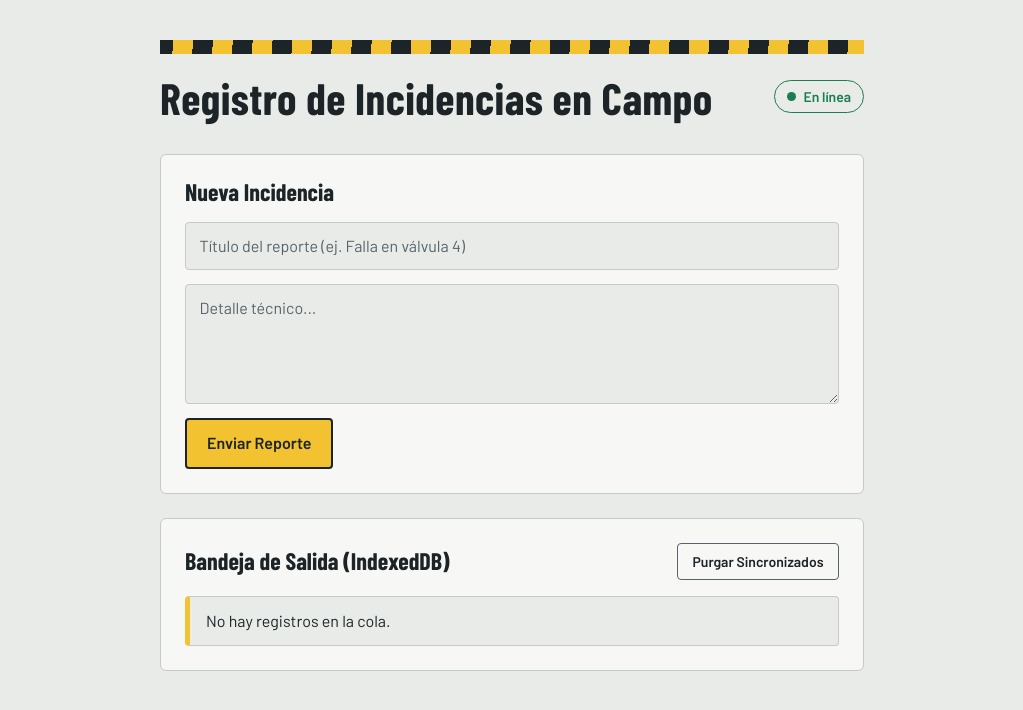
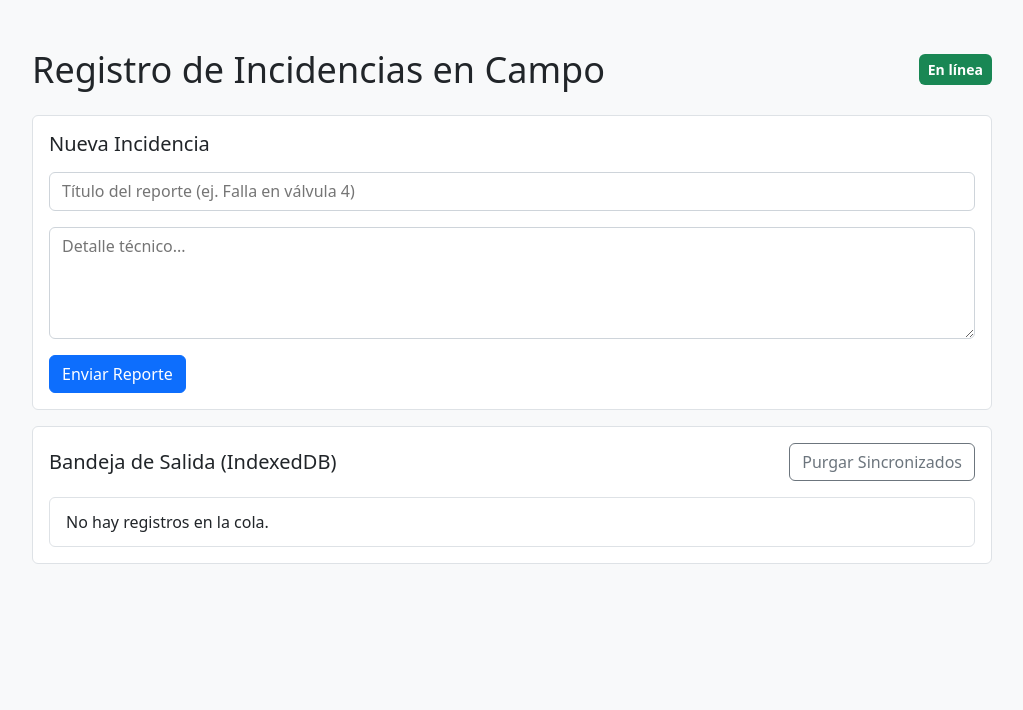
Before and after one commit to FREDYCATARINO/Practica_PWA, a plain HTML site: page index.html in a window 1280 px wide. Shown: the whole page, without its empty margins (128-1151 px from the left). Drawn offline with nearby package versions, Linux system fonts and the light colour scheme.

Commit message:
Simplify CSS with Bootstrap-style basics

```diff
--- a/main.css
+++ b/main.css
@@ -1,36 +1,4 @@
-@import url("https://fonts.googleapis.com/css2?family=Barlow+Condensed:wght@600;700&family=Barlow:wght@400;500;600&display=swap");
-
-/* ---------- Tokens ---------- */
-:root {
-  --papel: #e8ebe8;
-  --superficie: #f7f8f6;
-  --tinta: #1c2428;
-  --acero: #56646b;
-  --linea: #c3cac7;
-  --senal: #f2c230;
-  /* amarillo de seguridad */
-  --en-linea: #1d7d52;
-  --sin-red: #b83a26;
-  --foco: #0b5cad;
-
-  --fuente-titulo: "Barlow Condensed", "Arial Narrow", Impact, sans-serif;
-  --fuente-cuerpo: "Barlow", system-ui, -apple-system, "Segoe UI", sans-serif;
-}
-
-@media (prefers-color-scheme: dark) {
-  :root {
-    --papel: #161c1f;
-    --superficie: #1f282c;
-    --tinta: #e9eeea;
-    --acero: #9aa8ae;
-    --linea: #354145;
-    --en-linea: #4cc38a;
-    --sin-red: #ff7a63;
-    --foco: #6db3ff;
-  }
-}
-
-/* ---------- Base ---------- */
+/* Estilos básicos inspirados en Bootstrap */
 *,
 *::before,
 *::after {
@@ -39,180 +7,146 @@
 
 body {
   margin: 0;
-  background: var(--papel);
-  color: var(--tinta);
-  font-family: var(--fuente-cuerpo);
+  background: #f8f9fa;
+  color: #212529;
+  font-family: system-ui, -apple-system, "Segoe UI", sans-serif;
   font-size: 1rem;
   line-height: 1.5;
 }
 
 .container {
-  width: min(100% - 2rem, 44rem);
+  width: min(100% - 2rem, 960px);
   margin-inline: auto;
 }
 
 .py-5 {
-  padding-block: 2.5rem;
+  padding-block: 3rem;
+}
+
+header {
+  display: flex;
+  align-items: center;
+  justify-content: space-between;
+  gap: 1rem;
+  margin-bottom: 1.5rem;
 }
 
 h1,
 h2 {
-  font-family: var(--fuente-titulo);
-  font-weight: 700;
-  line-height: 1.1;
   margin: 0;
-}
-
-/* ---------- Encabezado (el único acento fuerte) ---------- */
-header {
-  display: flex;
-  align-items: flex-start;
-  justify-content: space-between;
-  gap: 1rem;
-  margin-bottom: 2rem;
-  padding-top: 1.25rem;
-  border-top: 14px solid transparent;
-  border-image: repeating-linear-gradient(-45deg,
-      var(--senal) 0 14px,
-      var(--tinta) 14px 28px) 1;
+  font-weight: 500;
+  line-height: 1.2;
 }
 
 h1 {
-  font-size: clamp(2rem, 6vw, 2.75rem);
-  letter-spacing: 0.01em;
+  font-size: clamp(1.75rem, 4vw, 2.25rem);
 }
 
-/* ---------- Indicador de red ---------- */
+main {
+  display: grid;
+  gap: 1rem;
+}
+
+.card {
+  padding: 1rem;
+  background: #fff;
+  border: 1px solid #dee2e6;
+  border-radius: 0.375rem;
+}
+
+.card h2 {
+  margin-bottom: 1rem;
+  font-size: 1.25rem;
+}
+
 .badge {
-  flex-shrink: 0;
-  display: inline-flex;
-  align-items: center;
-  gap: 0.45rem;
-  margin-top: 0.4rem;
-  padding: 0.3rem 0.75rem;
-  border: 1.5px solid currentColor;
-  border-radius: 999px;
+  display: inline-block;
+  padding: 0.35em 0.65em;
+  border-radius: 0.375rem;
   font-size: 0.875rem;
   font-weight: 600;
   white-space: nowrap;
 }
 
-.badge::before {
-  content: "";
-  width: 0.55rem;
-  height: 0.55rem;
-  border-radius: 50%;
-  background: currentColor;
-}
-
 .badge.online {
-  color: var(--en-linea);
+  color: #fff;
+  background: #198754;
 }
 
 .badge.offline {
-  color: var(--sin-red);
+  color: #fff;
+  background: #dc3545;
 }
 
-/* ---------- Secciones ---------- */
-main {
-  display: grid;
-  gap: 1.5rem;
-}
-
-.card {
-  background: var(--superficie);
-  border: 1px solid var(--linea);
-  border-radius: 6px;
-  padding: 1.5rem;
-}
-
-.card h2 {
-  font-size: 1.5rem;
-  margin-bottom: 1rem;
-}
-
-/* ---------- Formulario ---------- */
 form {
   display: grid;
-  gap: 0.875rem;
+  gap: 1rem;
 }
 
 input,
 textarea {
   width: 100%;
-  padding: 0.7rem 0.85rem;
-  background: var(--papel);
-  color: var(--tinta);
-  border: 1.5px solid var(--linea);
-  border-radius: 4px;
+  padding: 0.375rem 0.75rem;
+  color: #212529;
+  background: #fff;
+  border: 1px solid #ced4da;
+  border-radius: 0.375rem;
   font: inherit;
 }
 
-input::placeholder,
-textarea::placeholder {
-  color: var(--acero);
+input {
+  min-height: 2.4rem;
 }
 
 textarea {
-  min-height: 7.5rem;
+  min-height: 7rem;
   resize: vertical;
 }
 
-input:focus-visible,
-textarea:focus-visible,
+input:focus,
+textarea:focus,
 button:focus-visible {
-  outline: 3px solid var(--foco);
-  outline-offset: 2px;
+  outline: 0;
+  border-color: #86b7fe;
+  box-shadow: 0 0 0 0.25rem rgb(13 110 253 / 25%);
 }
 
-input:focus-visible,
-textarea:focus-visible {
-  border-color: var(--foco);
-}
-
-/* ---------- Botones ---------- */
 button {
+  padding: 0.375rem 0.75rem;
+  border: 1px solid transparent;
+  border-radius: 0.375rem;
   font: inherit;
-  font-weight: 600;
   cursor: pointer;
-  border-radius: 4px;
-  padding: 0.7rem 1.25rem;
-  transition: background-color 0.15s, transform 0.1s;
-}
-
-button:active {
-  transform: translateY(1px);
 }
 
 button:disabled {
-  opacity: 0.55;
+  opacity: 0.65;
   cursor: not-allowed;
 }
 
 #btn-enviar {
   justify-self: start;
-  background: var(--senal);
-  color: #1c2428;
-  border: 2px solid #1c2428;
+  color: #fff;
+  background: #0d6efd;
+  border-color: #0d6efd;
 }
 
 #btn-enviar:hover:not(:disabled) {
-  background: #ffd24d;
+  background: #0b5ed7;
+  border-color: #0a58ca;
 }
 
 #btn-purgar {
-  padding: 0.45rem 0.9rem;
-  font-size: 0.875rem;
+  color: #6c757d;
   background: transparent;
-  color: var(--tinta);
-  border: 1.5px solid var(--acero);
+  border-color: #6c757d;
 }
 
 #btn-purgar:hover:not(:disabled) {
-  background: var(--papel);
+  color: #fff;
+  background: #6c757d;
 }
 
-/* ---------- Bandeja de salida ---------- */
 .header-lista {
   display: flex;
   align-items: center;
@@ -226,26 +160,25 @@ button:disabled {
 }
 
 #lista-outbox {
-  list-style: none;
+  display: grid;
+  gap: 0.5rem;
   margin: 0;
   padding: 0;
-  display: grid;
-  gap: 0.6rem;
+  list-style: none;
 }
 
 #lista-outbox:empty::before {
+  padding: 0.75rem 1rem;
+  color: #6c757d;
   content: "No hay reportes en la bandeja.";
-  color: var(--acero);
 }
 
 #lista-outbox li {
   padding: 0.75rem 1rem;
-  background: var(--papel);
-  border: 1px solid var(--linea);
-  border-left: 5px solid var(--senal);
-  /* pendiente por defecto */
-  border-radius: 4px;
   overflow-wrap: anywhere;
+  background: #fff;
+  border: 1px solid #dee2e6;
+  border-radius: 0.375rem;
 }
 
 #lista-outbox li strong {
@@ -254,42 +187,31 @@ button:disabled {
 
 #lista-outbox li small,
 #lista-outbox li span {
-  color: var(--acero);
+  color: #6c757d;
 }
 
-/* Estados (ajusta la clase a la que use tu app.js) */
 #lista-outbox li.pendiente,
 #lista-outbox li[data-estado="pendiente"] {
-  border-left-color: var(--senal);
+  border-left: 4px solid #ffc107;
 }
 
 #lista-outbox li.sincronizado,
 #lista-outbox li[data-estado="sincronizado"] {
-  border-left-color: var(--en-linea);
+  border-left: 4px solid #198754;
 }
 
-/* ---------- Móvil ---------- */
-@media (max-width: 30rem) {
+@media (max-width: 576px) {
   .py-5 {
     padding-block: 1.5rem;
   }
 
-  .card {
-    padding: 1.1rem;
-  }
-
+  header,
   .header-lista {
+    align-items: flex-start;
     flex-direction: column;
-    align-items: flex-start;
   }
 
   #btn-enviar {
     justify-self: stretch;
   }
 }
-
-@media (prefers-reduced-motion: reduce) {
-  * {
-    transition: none !important;
-  }
-}
```
